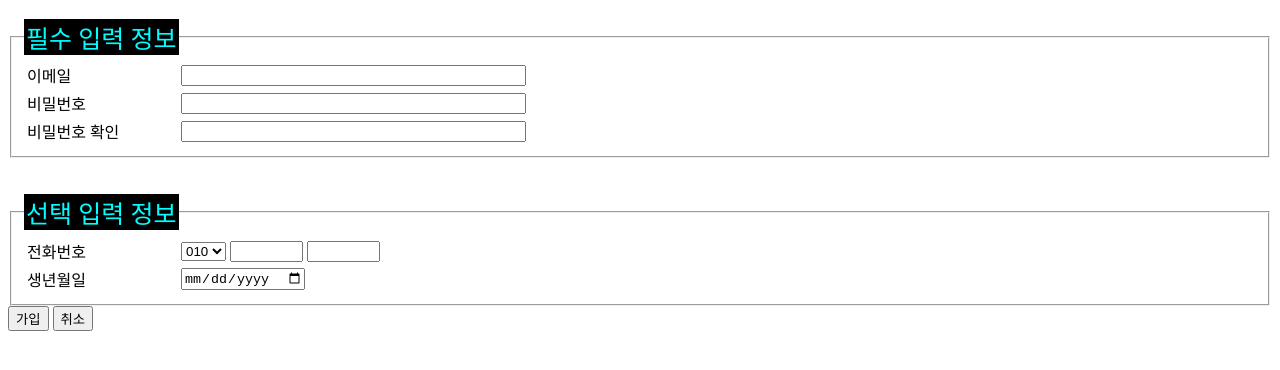
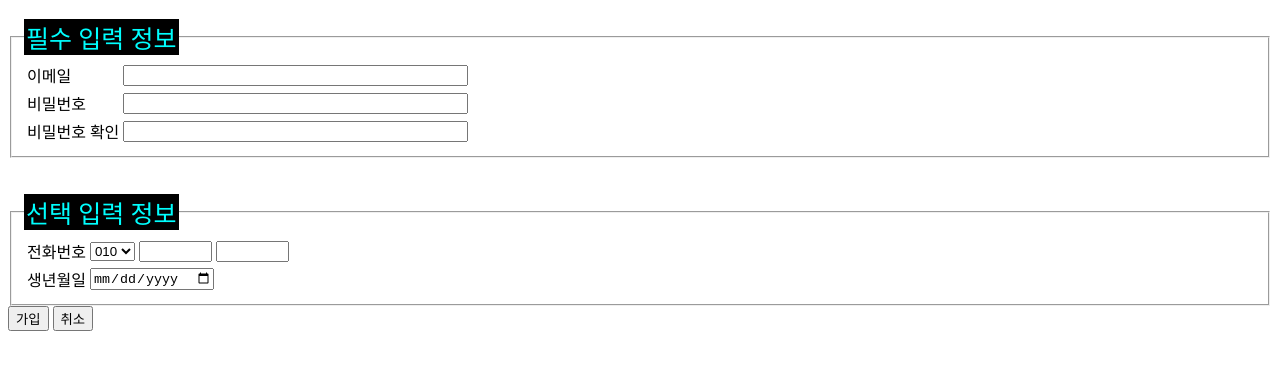
Before and after one commit to mjjin79/facamp, a plain HTML site: page join.html in a window 1280 px wide. Shown: the part 70-440 px from the top of the page. Drawn offline with Linux system fonts and the light colour scheme.

Commit message:
css: table align add html: td width delete

```diff
--- a/join.html
+++ b/join.html
@@ -14,14 +14,14 @@
                 <legend>필수 입력 정보</legend>
                 <table>
                     <tr>
-                        <td width="150">
+                        <td>
                             <label for="email">이메일</label>
                         </td>
                         <td>
                             <input type="text" name="email" id="email" size="40">
                         </td>
                     <tr>
-                        <td width="150">
+                        <td>
                             <label for="password">비밀번호</label>
                         </td>
                         <td>
@@ -29,7 +29,7 @@
                         </td>
                     </tr>
                     <tr>
-                        <td width="150">
+                        <td>
                             <label for="passwordConfirm">비밀번호 확인</label>
                         </td>
                         <td>
@@ -43,7 +43,7 @@
                 <legend>선택 입력 정보</legend>
                 <table>
                     <tr>
-                        <td width="150">
+                        <td>
                             <label for="phone1">전화번호</label>
                         </td>
                         <td>
@@ -58,7 +58,7 @@
                         </td>
                     </tr>
                     <tr>
-                        <td width="150">
+                        <td>
                             <label for="birth">생년월일</label>
                         </td>
                         <td>
--- a/style.css
+++ b/style.css
@@ -41,3 +41,11 @@ a:hover {
 a:activer {
     color: yellowgreen;
 }
+table{
+    align-content: center;
+    align-items: center;
+/*
+    margin-left: auto;
+    margin-right: auto;
+*/
+}
```
